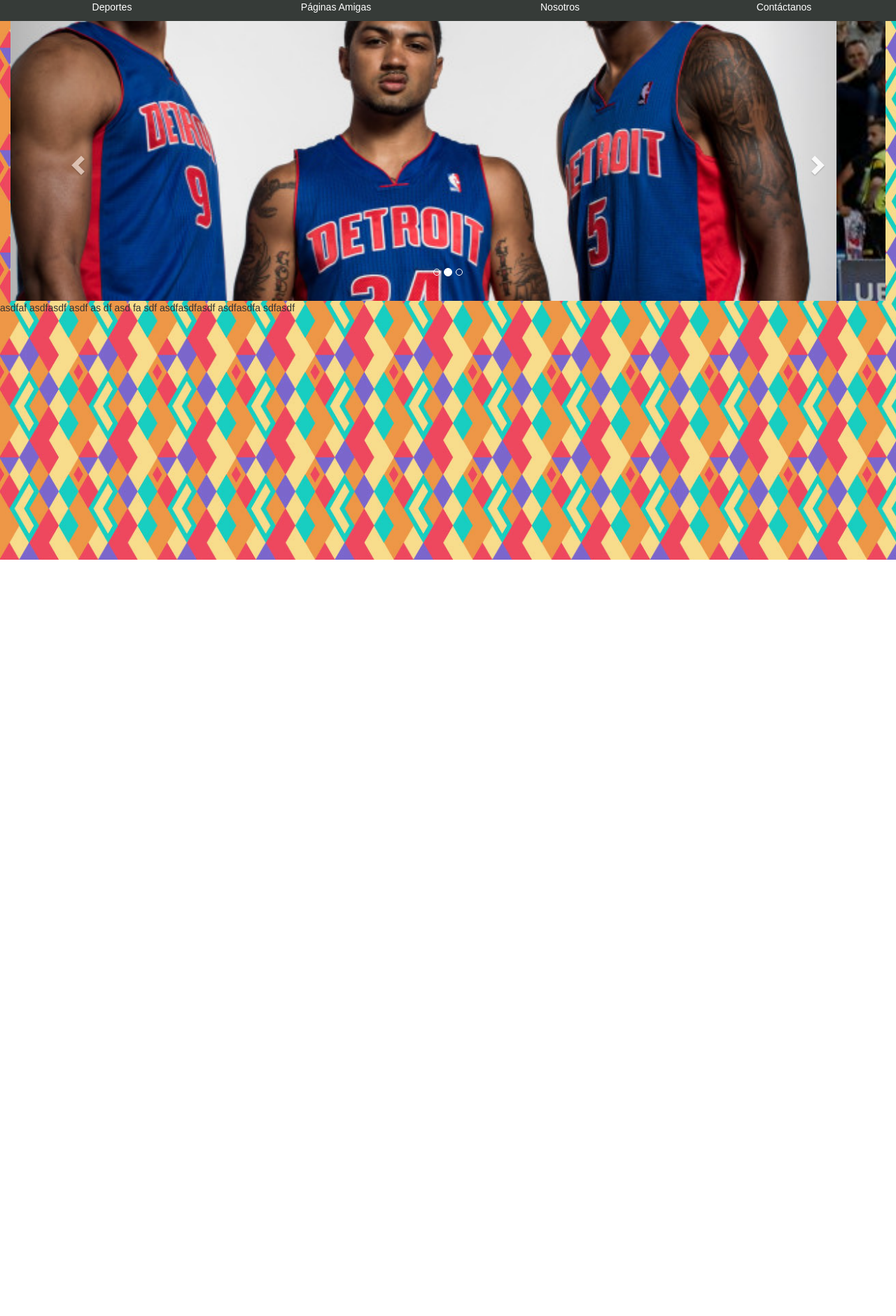
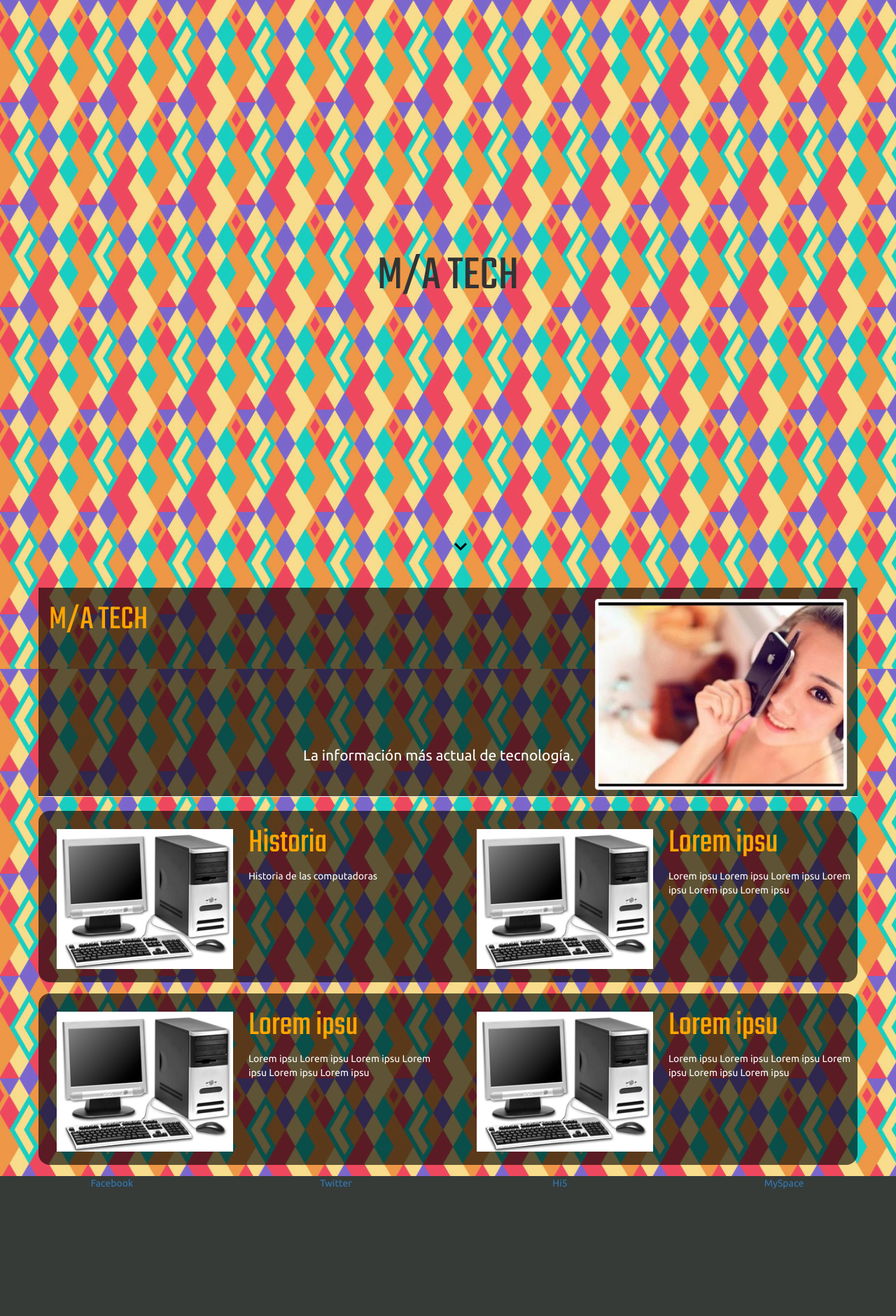
Before and after one commit to AbelMon/proyecto-sistemas, a website: page public/index.html in a window 1280 px wide. Shown: the whole page at 70% size. Before the commit the page ends 800 px from the top, so only its background shows below. Drawn offline with Linux system fonts and the light colour scheme.

```diff
--- a/public/index.html
+++ b/public/index.html
@@ -5,75 +5,113 @@
         <meta charset="UTF-8">
         <meta name="viewport" content="width=device-width, initial-scale=1">
         <link rel="stylesheet" type="text/css" href="css/bootstrap.min.css">
+        <link href="https://fonts.googleapis.com/css?family=Teko|Ubuntu" rel="stylesheet">
         <link rel="stylesheet" type="text/css" href="css/style.css">
         <title>Mundo Sport</title>
     </head>
     <body>
         <div class="container-fluid">
-            <!--Navigation Menu-->
-            <nav class="row">
-                <div class="col-md-3 text-center">
-                    <p class="white-text">Deportes</p>
-                </div>
-                <div class="col-md-3 text-center">
-                    <p class="white-text">Páginas Amigas</p>
-                </div>
-                <div class="col-md-3 text-center">
-                    <p class="white-text">Nosotros</p>
-                </div>
-                <div class="col-md-3 text-center">
-                    <p class="white-text">Contáctanos</p>
-                </div>
-            </nav>
+            <div class="main-container">
+                <p class="title main-title page-title" id="main-page-title">M/A TECH</p>
+                <img src="img/flecha-abajo.svg" id="arrow-down">
+            </div>
 
-            <!--Carousel-->
-            <div id="carousel-example-generic" class="carousel slide" data-ride="carousel">
-                <!-- Indicators -->
-                <ol class="carousel-indicators">
-                    <li data-target="#carousel-example-generic" data-slide-to="0" class="active"></li>
-                    <li data-target="#carousel-example-generic" data-slide-to="1"></li>
-                    <li data-target="#carousel-example-generic" data-slide-to="2"></li>
-                </ol>
 
-                <!-- Wrapper for slides -->
-                <div class="carousel-inner" role="listbox">
-                    <div class="item active carousel-img-container">
-                        <img src="img/detroit.jpg" alt="Jugadores de Detroit" class="carousel-img">
-                        <div class="carousel-caption">
-                        </div>
+            <div class="container page-content">
+                <div class="page-header row header-main">
+                    <div class="col-md-8">
+                        <h1 class="orange-text">M/A TECH</h1>
+                        <p class="white-text header-title-text text-right">La información más actual de tecnología.</p>
                     </div>
-                    <div class="item carousel-img-container">
-                        <img src="img/real-madrid.jpg" alt="Real Madrid" class="carousel-img">
-                        <div class="carousel-caption">
-                        </div>
+
+                    <div class="col-md-4 text-center">
+                        <img src="img/home/girl-phone.jpg" class="img-responsive img-thumbnail header-img">
                     </div>
                 </div>
 
-                <!-- Controls -->
-                 <a class="left carousel-control" href="#carousel-example-generic" role="button" data-slide="prev">
-                    <span class="glyphicon glyphicon-chevron-left" aria-hidden="true"></span>
-                    <span class="sr-only">Previous</span>
-                </a>
-                <a class="right carousel-control" href="#carousel-example-generic" role="button" data-slide="next">
-                    <span class="glyphicon glyphicon-chevron-right" aria-hidden="true"></span>
-                    <span class="sr-only">Next</span>
-                 </a>
+
+                <div class="row articles-container">
+                    <div class="row">
+                        <div class="col-md-6 article">
+                            <div class="row">
+                                <a href="computer_history.html">
+                                    <div class="col-md-6">
+                                        <img src="img/home/computadora.jpg" class="article-img">
+                                    </div>
+                                    <div class="col-md-6 article-paragraph white-text">
+                                        <h1 class="orange-text">Historia</h1>
+                                        <p>Historia de las computadoras</p>
+                                    </div>
+                                </a>
+                            </div>
+                        </div>
+
+
+                        <div class="col-md-6 article">
+                            <div class="row">
+                                <div class="col-md-6">
+                                    <img src="img/home/computadora.jpg" class="article-img">
+                                </div>
+                                <div class="col-md-6 article-paragraph white-text">
+                                    <h1 class="orange-text">Lorem ipsu</h1>
+                                    <p>Lorem ipsu Lorem ipsu Lorem ipsu Lorem ipsu Lorem ipsu Lorem ipsu</p>
+                                </div>
+                            </div>
+                        </div>
+
+                    </div>
+                </div>
+
+
+
+                <div class="row articles-container">
+                    <div class="row">
+                        <div class="col-md-6 article">
+                            <div class="row">
+                                <div class="col-md-6">
+                                    <img src="img/home/computadora.jpg" class="article-img">
+                                </div>
+                                <div class="col-md-6 article-paragraph white-text">
+                                    <h1 class="orange-text">Lorem ipsu</h1>
+                                    <p>Lorem ipsu Lorem ipsu Lorem ipsu Lorem ipsu Lorem ipsu Lorem ipsu</p>
+                                </div>
+                            </div>
+                        </div>
+
+
+                        <div class="col-md-6 article">
+                            <div class="row">
+                                <div class="col-md-6">
+                                    <img src="img/home/computadora.jpg" class="article-img">
+                                </div>
+                                <div class="col-md-6 article-paragraph white-text">
+                                    <h1 class="orange-text">Lorem ipsu</h1>
+                                    <p>Lorem ipsu Lorem ipsu Lorem ipsu Lorem ipsu Lorem ipsu Lorem ipsu</p>
+                                </div>
+                            </div>
+                        </div>
+
+                    </div>
+                </div>
+
             </div>
+
+            <footer class="row">
+                <div class="col-md-3">
+                    <a href="https://www.facebook.com/MA-Tech-675318329324434/"><p class="text-center">Facebook</p></a>
+                </div>
+                <div class="col-md-3">
+                    <a href="https://twitter.com/MA_Tecnologia"><p class="text-center">Twitter</p></a>
+                </div>
+                <div class="col-md-3">
+                    <a href="http://www.hi5.com/ma-tech"><p class="text-center">Hi5</p></a>
+                </div>
+                <div class="col-md-3">
+                    <a href="https://myspace.com/ma_tech"><p class="text-center">MySpace</p></a>
+                </div>
+            </footer>
+
         </div>
-
-        <p>
-            asdfaf
-            asdfasdf
-            asdf
-            as
-            df
-            asd
-            fa
-            sdf
-            asdfasdfasdf
-            asdfasdfa
-            sdfasdf
-        </p>
 
         <script type="text/javascript" src="js/jquery-3.2.1.min.js"></script>
         <script type="text/javascript" src="js/bootstrap.min.js"></script>
```
Also changed, not shown: package.json (+17 -1 lines), public/home.html (deleted, +0 -120 lines), server.js (+25 -0 lines).
